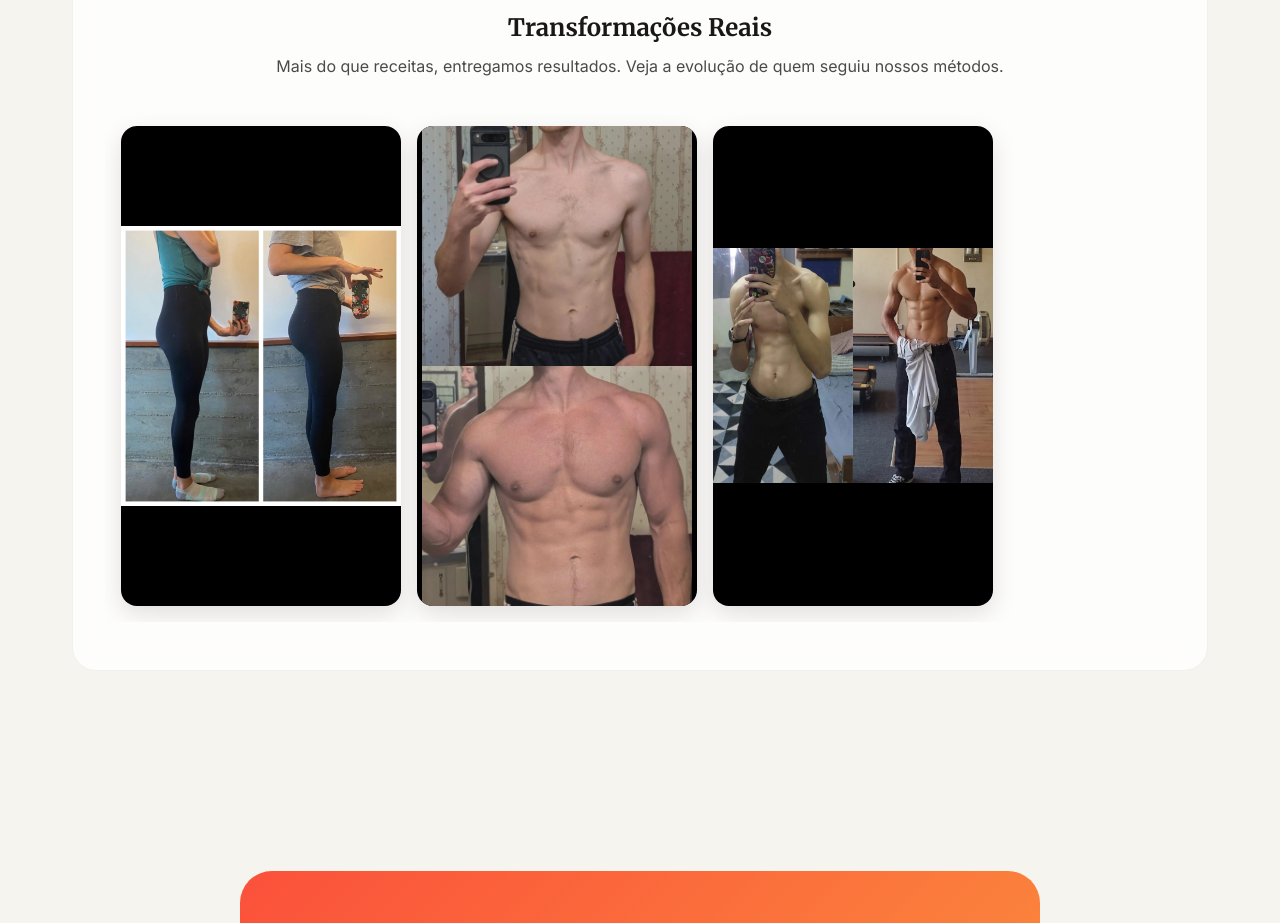
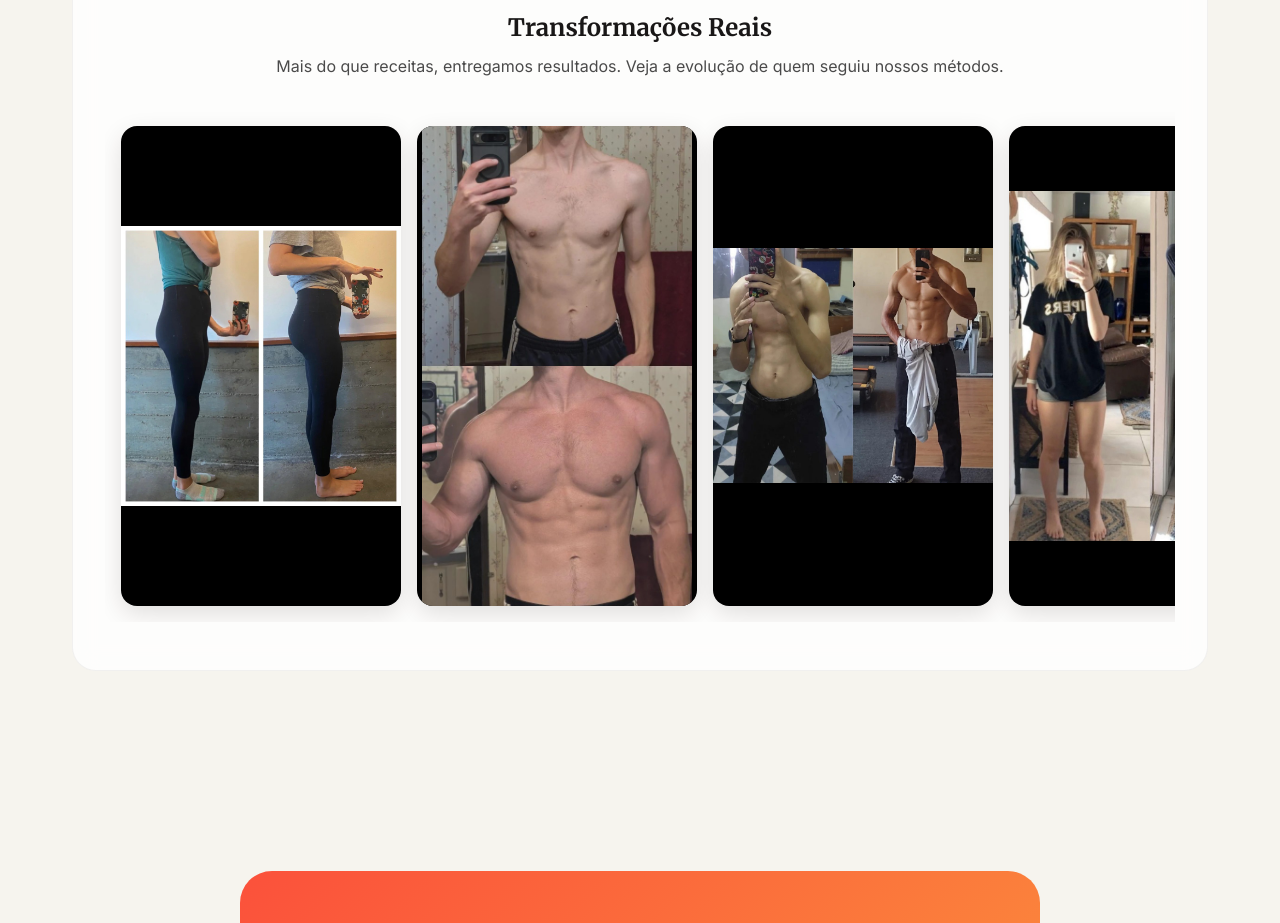
Before and after one commit to YohanSaibb026/LeadingPage, a React (Vite) app: page / in a window 1280 px wide. Shown: the part 2840-3763 px from the top of the page. Built offline with nearby package versions, Linux system fonts and the light colour scheme.

Commit message:
feat: add fourth transformation photo and finalize social proof section

```diff
--- a/src/App.tsx
+++ b/src/App.tsx
@@ -11,6 +11,7 @@ import meal6 from './assets/meal-6.jpg';
 import transform1 from './assets/transform-1.jpg';
 import transform2 from './assets/transform-2.jpg';
 import transform3 from './assets/transform-3.jpg';
+import transform4 from './assets/transform-4.jpg';
 import './App.css';
 
 function App() {
@@ -26,7 +27,7 @@ function App() {
         { name: 'Carla S.', avatar: 'https://images.unsplash.com/photo-1438761681033-6461ffad8d80?w=150&h=150&fit=crop', content: meal6 },
     ];
 
-    const transformations = [transform1, transform2, transform3];
+    const transformations = [transform1, transform2, transform3, transform4];
 
     return (
         <div className="landing-container">
```
Also changed, not shown: src/assets/transform-4.jpg (added).
